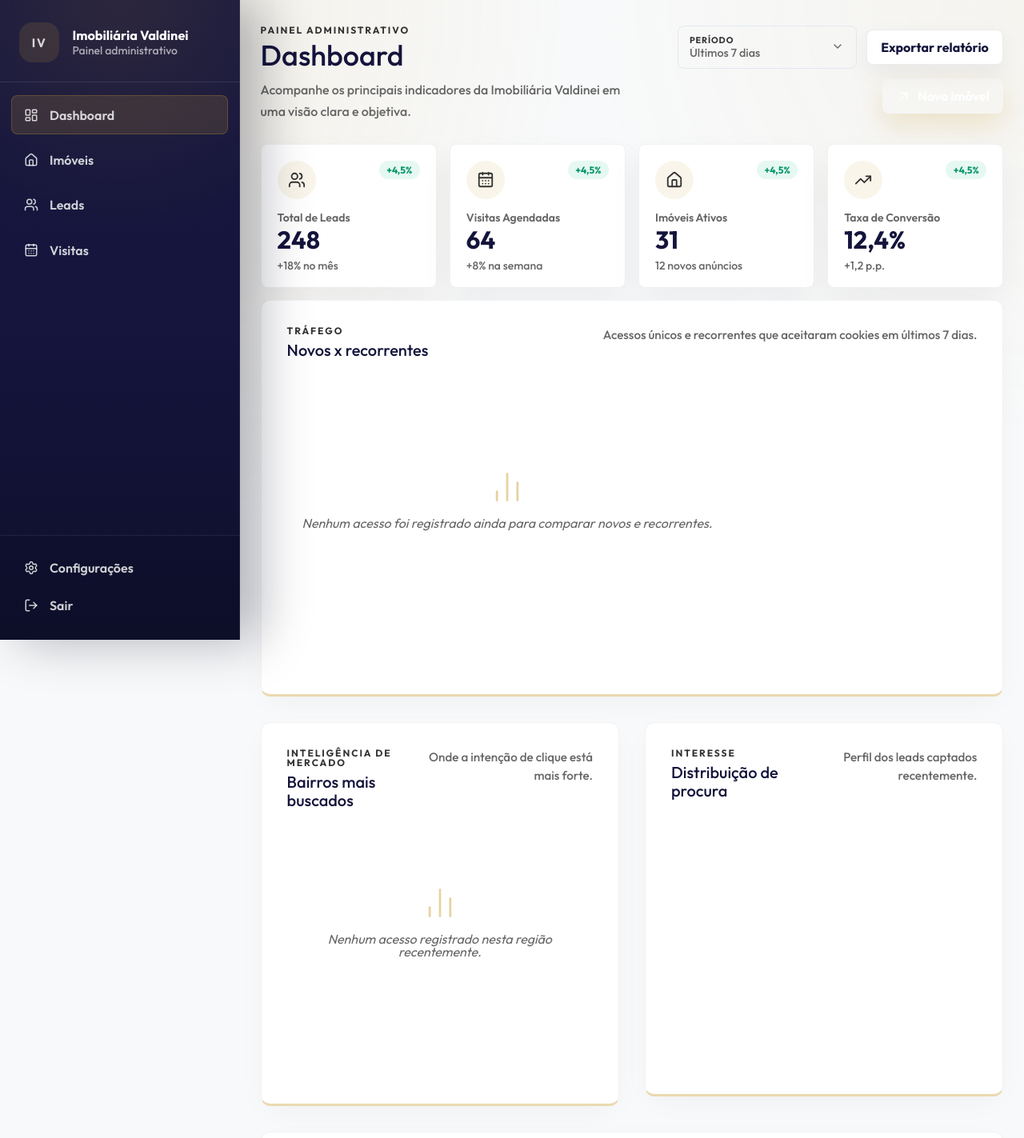
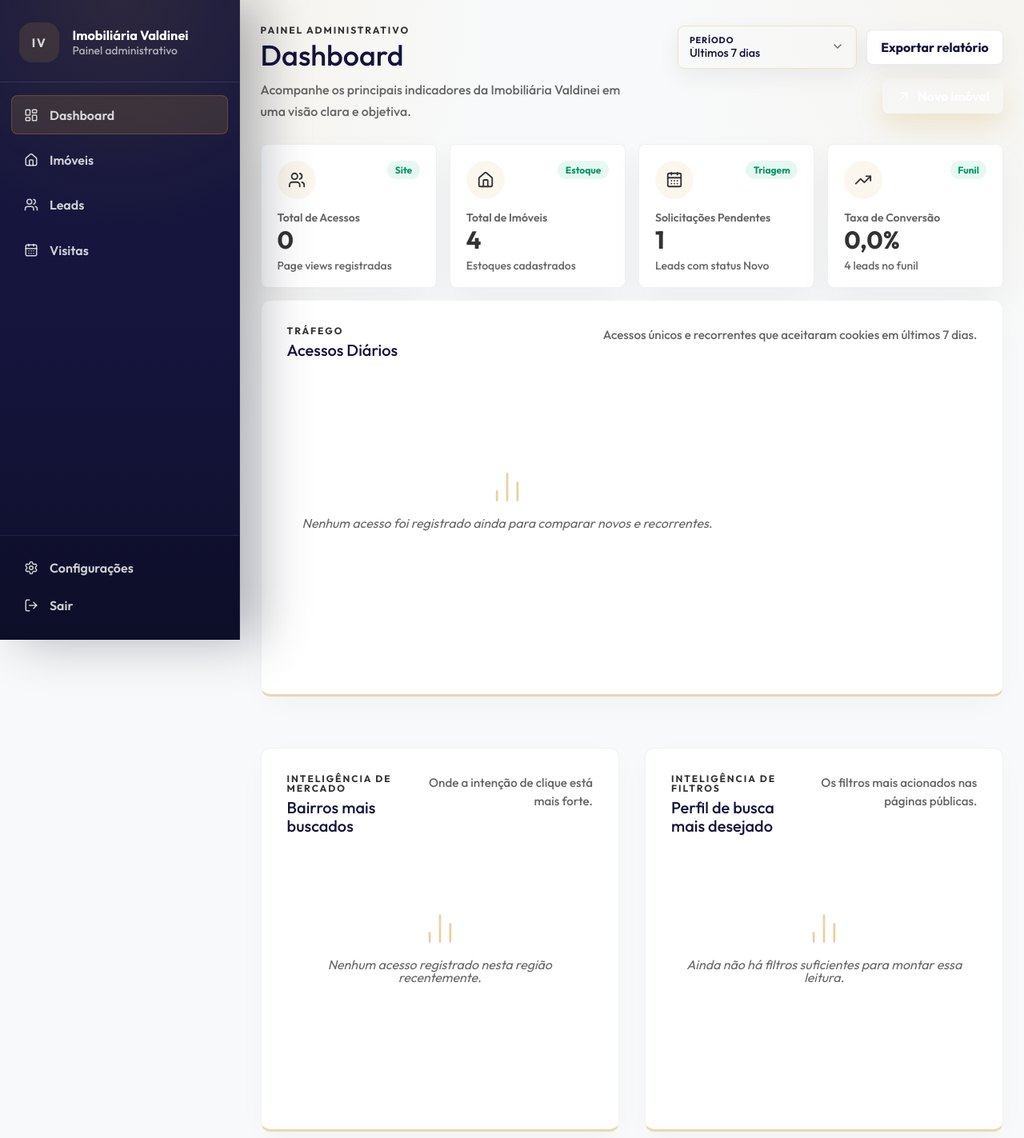
Before and after one commit to The-Wavem/imobiliaria_valdinei, a React (Vite) app: page /admin/dashboard in a window 1280 px wide. Shown: the top 1423 px of the page at 80% size. Built offline with nearby package versions, Linux system fonts and the light colour scheme.

Commit message:
TD-27 Atualiza Dashboard e gerencia armazenamento local de leads e propriedades

```diff
--- a/src/pages/admin/Dashboard.jsx
+++ b/src/pages/admin/Dashboard.jsx
@@ -4,11 +4,8 @@ import {
   Bar,
   BarChart,
   CartesianGrid,
-  Cell,
   Legend,
   LabelList,
-  Pie,
-  PieChart,
   ResponsiveContainer,
   Tooltip,
   XAxis,
@@ -18,34 +15,9 @@ import { BarChart2, CalendarDays, ArrowUpRight, Home, TrendingUp, Users } from "
 import AdminSidebar from "@components/layout/AdminSidebar";
 import Select from "@components/ui/Select/Select.jsx";
 import { FILTERS_STORAGE_KEY } from "@utils/analytics";
+import { initialProperties } from "@pages/admin/PropertyManager.jsx";
+import { initialRequests } from "@pages/admin/LeadsManager.jsx";
 import styles from "./Dashboard.module.css";
-
-const metricCards = [
-  {
-    label: "Total de Leads",
-    value: "248",
-    detail: "+18% no mês",
-    icon: Users,
-  },
-  {
-    label: "Visitas Agendadas",
-    value: "64",
-    detail: "+8% na semana",
-    icon: CalendarDays,
-  },
-  {
-    label: "Imóveis Ativos",
-    value: "31",
-    detail: "12 novos anúncios",
-    icon: Home,
-  },
-  {
-    label: "Taxa de Conversão",
-    value: "12,4%",
-    detail: "+1,2 p.p.",
-    icon: TrendingUp,
-  },
-];
 
 const periodOptions = [
   { label: "Últimos 7 dias", value: "7d" },
@@ -54,15 +26,8 @@ const periodOptions = [
 ];
 
 const ACCESS_HISTORY_STORAGE_KEY = "@valdinei:access_history";
-
-const interestData = [
-  { name: "Residencial", value: 46 },
-  { name: "Comercial", value: 24 },
-  { name: "Lançamentos", value: 18 },
-  { name: "Alto Padrão", value: 12 },
-];
-
-const chartPalette = ["var(--color-brand-primary)", "rgba(20, 20, 60, 0.9)", "rgba(71, 85, 105, 0.95)", "rgba(148, 163, 184, 0.95)"];
+const PROPERTIES_STORAGE_KEY = "@valdinei:properties";
+const LEADS_STORAGE_KEY = "@valdinei:leads";
 
 const routeLabels = {
   "/admin/dashboard": "Dashboard",
@@ -104,6 +69,7 @@ const trafficTotalLabelStyle = {
   fontWeight: 700,
 };
 
+const numberFormatter = new Intl.NumberFormat("pt-BR");
 const monthLabels = ["Jan", "Fev", "Mar", "Abr", "Mai", "Jun", "Jul", "Ago", "Set", "Out", "Nov", "Dez"];
 
 function padNumber(value) {
@@ -207,6 +173,11 @@ function readJsonFromLocalStorage(storageKey, fallbackValue) {
   }
 }
 
+function readJsonArrayFromLocalStorage(storageKey, fallbackValue) {
+  const value = readJsonFromLocalStorage(storageKey, fallbackValue);
+  return Array.isArray(value) ? value : fallbackValue;
+}
+
 function loadBairrosData() {
   const stats = readJsonFromLocalStorage("@valdinei:bairros", {});
 
@@ -220,6 +191,14 @@ function loadAccessHistory() {
   return readJsonFromLocalStorage(ACCESS_HISTORY_STORAGE_KEY, {});
 }
 
+function loadProperties() {
+  return readJsonArrayFromLocalStorage(PROPERTIES_STORAGE_KEY, initialProperties);
+}
+
+function loadRequests() {
+  return readJsonArrayFromLocalStorage(LEADS_STORAGE_KEY, initialRequests);
+}
+
 function loadFilterUsage() {
   const stats = readJsonFromLocalStorage(FILTERS_STORAGE_KEY, {});
 
@@ -230,19 +209,43 @@ function loadFilterUsage() {
     .slice(0, 7);
 }
 
+function sumPageViews(history) {
+  return Object.values(history).reduce((total, record) => total + normalizeAccessRecord(record).total, 0);
+}
+
+function formatMetricValue(value) {
+  return numberFormatter.format(value);
+}
+
+function formatRate(value) {
+  return `${value.toFixed(1).replace(".", ",")}%`;
+}
+
 export default function Dashboard() {
   const { pathname } = useLocation();
   const [period, setPeriod] = useState("7d");
   const [accessHistory, setAccessHistory] = useState(() => loadAccessHistory());
   const [bairrosData, setBairrosData] = useState(() => loadBairrosData());
   const [filtersData, setFiltersData] = useState(() => loadFilterUsage());
+  const [totalAccess, setTotalAccess] = useState(() => sumPageViews(loadAccessHistory()));
+  const [totalProperties, setTotalProperties] = useState(() => loadProperties().length);
+  const [pendingLeads, setPendingLeads] = useState(() => loadRequests().filter((request) => request.status === "Novo").length);
+  const [totalLeads, setTotalLeads] = useState(() => loadRequests().length);
   const title = routeLabels[pathname] ?? routeLabels["/admin/dashboard"];
   const periodLabel = periodOptions.find((option) => option.value === period)?.label ?? "Últimos 7 dias";
 
   const reloadAnalyticsData = () => {
-    setAccessHistory(loadAccessHistory());
+    const nextAccessHistory = loadAccessHistory();
+    const nextProperties = loadProperties();
+    const nextRequests = loadRequests();
+
+    setAccessHistory(nextAccessHistory);
     setBairrosData(loadBairrosData());
     setFiltersData(loadFilterUsage());
+    setTotalAccess(sumPageViews(nextAccessHistory));
+    setTotalProperties(nextProperties.length);
+    setPendingLeads(nextRequests.filter((request) => request.status === "Novo").length);
+    setTotalLeads(nextRequests.length);
   };
 
   useEffect(() => {
@@ -251,7 +254,13 @@ export default function Dashboard() {
     };
 
     const handleStorageUpdate = (event) => {
-      if (event.key === ACCESS_HISTORY_STORAGE_KEY || event.key === "@valdinei:bairros" || event.key === FILTERS_STORAGE_KEY) {
+      if (
+        event.key === ACCESS_HISTORY_STORAGE_KEY ||
+        event.key === "@valdinei:bairros" ||
+        event.key === FILTERS_STORAGE_KEY ||
+        event.key === PROPERTIES_STORAGE_KEY ||
+        event.key === LEADS_STORAGE_KEY
+      ) {
         reloadAnalyticsData();
       }
     };
@@ -315,6 +324,41 @@ export default function Dashboard() {
     };
   }, [accessChartData]);
 
+  const metricCards = useMemo(() => {
+    const conversionRate = totalAccess > 0 ? (totalLeads / totalAccess) * 100 : 0;
+
+    return [
+      {
+        label: "Total de Acessos",
+        value: formatMetricValue(totalAccess),
+        detail: "Page views registradas",
+        icon: Users,
+        badge: "Site",
+      },
+      {
+        label: "Total de Imóveis",
+        value: formatMetricValue(totalProperties),
+        detail: "Estoques cadastrados",
+        icon: Home,
+        badge: "Estoque",
+      },
+      {
+        label: "Solicitações Pendentes",
+        value: formatMetricValue(pendingLeads),
+        detail: "Leads com status Novo",
+        icon: CalendarDays,
+        badge: "Triagem",
+      },
+      {
+        label: "Taxa de Conversão",
+        value: formatRate(conversionRate),
+        detail: `${formatMetricValue(totalLeads)} leads no funil`,
+        icon: TrendingUp,
+        badge: "Funil",
+      },
+    ];
+  }, [pendingLeads, totalAccess, totalLeads, totalProperties]);
+
   return (
     <div className={styles.layout}>
       <AdminSidebar />
@@ -326,8 +370,7 @@ export default function Dashboard() {
               <p className={styles.kicker}>Painel administrativo</p>
               <h1 className={styles.title}>{title}</h1>
               <p className={styles.subtitle}>
-                Acompanhe os principais indicadores da Imobiliária Valdinei em uma visão clara e
-                objetiva.
+                Acompanhe os principais indicadores da Imobiliária Valdinei em uma visão clara e objetiva.
               </p>
             </div>
 
@@ -363,7 +406,7 @@ export default function Dashboard() {
                     <div className={styles.metricIcon} aria-hidden="true">
                       <Icon size={22} />
                     </div>
-                    <span className={styles.metricBadge}>+4,5%</span>
+                    <span className={styles.metricBadge}>{card.badge}</span>
                   </div>
 
                   <p className={styles.metricLabel}>{card.label}</p>
@@ -375,12 +418,11 @@ export default function Dashboard() {
           </section>
 
           <section className={styles.chartsLayout} aria-label="Gráficos do dashboard">
-            <div className={styles.chartsPrimaryGrid}>
-              <article className={`${styles.chartCard} ${styles.chartCardWide}`}>
+            <article className={`${styles.chartCard} ${styles.mainChartCard}`}>
               <div className={styles.chartHeader}>
                 <div>
                   <p className={styles.chartKicker}>Tráfego</p>
-                    <h2 className={styles.chartTitle}>Novos x recorrentes</h2>
+                  <h2 className={styles.chartTitle}>Acessos Diários</h2>
                 </div>
                 <p className={styles.chartDescription}>
                   Acessos únicos e recorrentes que aceitaram cookies em {periodLabel.toLowerCase()}.
@@ -411,12 +453,13 @@ export default function Dashboard() {
                             radius={[4, 4, 0, 0]}
                             barSize={28}
                           >
-                              <LabelList content={({ x, y, width, payload }) => {
+                            <LabelList
+                              content={({ x, y, width, payload }) => {
                                 const total = payload?.total ?? 0;
 
                                 return (
                                   <text
-                                    x={(x || 0) + ((width || 0) / 2)}
+                                    x={(x || 0) + (width || 0) / 2}
                                     y={(y || 0) - 8}
                                     textAnchor="middle"
                                     style={trafficTotalLabelStyle}
@@ -424,7 +467,8 @@ export default function Dashboard() {
                                     {total}
                                   </text>
                                 );
-                              }} />
+                              }}
+                            />
                           </Bar>
                           <Bar
                             dataKey="frequentClients"
@@ -481,9 +525,8 @@ export default function Dashboard() {
                 )}
               </div>
             </article>
-            </div>
 
-            <div className={styles.chartsSecondaryGrid}>
+            <div className={styles.bottomChartsContainer}>
               <article className={styles.chartCard}>
                 <div className={styles.chartHeader}>
                   <div>
@@ -519,42 +562,6 @@ export default function Dashboard() {
               </article>
 
               <article className={styles.chartCard}>
-                <div className={styles.chartHeader}>
-                  <div>
-                    <p className={styles.chartKicker}>Interesse</p>
-                    <h2 className={styles.chartTitle}>Distribuição de procura</h2>
-                  </div>
-                  <p className={styles.chartDescription}>Perfil dos leads captados recentemente.</p>
-                </div>
-
-                <div className={styles.chartBody}>
-                  <ResponsiveContainer width="100%" height="100%">
-                    <PieChart>
-                      <Pie
-                        data={interestData}
-                        dataKey="value"
-                        nameKey="name"
-                        innerRadius={62}
-                        outerRadius={100}
-                        paddingAngle={4}
-                      >
-                        {interestData.map((entry, index) => (
-                          <Cell key={entry.name} fill={chartPalette[index % chartPalette.length]} />
-                        ))}
-                      </Pie>
-                      <Tooltip
-                        contentStyle={tooltipContentStyle}
-                        labelStyle={tooltipLabelStyle}
-                        itemStyle={tooltipItemStyle}
-                      />
-                      <Legend verticalAlign="bottom" height={36} wrapperStyle={{ fontFamily: "var(--font-sans)" }} />
-                    </PieChart>
-                  </ResponsiveContainer>
-                </div>
-              </article>
-            </div>
-
-            <article className={`${styles.chartCard} ${styles.fullWidthCard}`}>
                 <div className={styles.chartHeader}>
                   <div>
                     <p className={styles.chartKicker}>Inteligência de Filtros</p>
@@ -594,6 +601,7 @@ export default function Dashboard() {
                   )}
                 </div>
               </article>
+            </div>
           </section>
         </div>
       </main>
--- a/src/pages/admin/Dashboard.module.css
+++ b/src/pages/admin/Dashboard.module.css
@@ -65,6 +65,19 @@
 
 .periodSelect {
   width: 14rem;
+  --select-border: rgba(199, 156, 49, 0.22);
+  --select-border-hover: var(--color-brand-primary);
+  --select-icon: var(--color-brand-primary);
+  --select-label: var(--color-brand-secondary);
+  --select-value: var(--color-brand-secondary);
+  --select-arrow: var(--color-brand-primary);
+  transition: all 0.3s ease;
+  box-shadow: 0 10px 28px rgba(15, 23, 42, 0.06);
+}
+
+.periodSelect:hover,
+.periodSelect:focus-within {
+  box-shadow: 0 0 0 4px rgba(199, 156, 49, 0.12), 0 12px 28px rgba(15, 23, 42, 0.08);
 }
 
 .secondaryButton,
@@ -113,12 +126,18 @@
 }
 
 .metricCard {
-  background: var(--color-surface);
+  background: #ffffff;
   border: 1px solid rgba(15, 23, 42, 0.06);
   border-radius: var(--radius-md);
   box-shadow: 0 18px 40px rgba(15, 23, 42, 0.05);
   padding: 1.25rem;
   border-bottom: 3px solid var(--color-brand-primary);
+  transition: all 0.3s ease;
+}
+
+.metricCard:hover {
+  transform: translateY(-2px);
+  box-shadow: 0 15px 35px -5px rgba(199, 156, 49, 0.15);
 }
 
 .metricCardTop {
@@ -135,7 +154,7 @@
   width: 3rem;
   height: 3rem;
   border-radius: 50%;
-  background: rgba(199, 156, 49, 0.1);
+  background: rgba(199, 156, 49, 0.08);
   color: var(--color-brand-primary);
 }
 
@@ -160,7 +179,7 @@
 
 .metricValue {
   margin: 0.4rem 0 0;
-  color: var(--color-brand-secondary);
+  color: var(--color-brand-primary);
   font-family: var(--font-display);
   font-size: clamp(1.85rem, 2.4vw, 2.45rem);
   line-height: 1;
@@ -178,18 +197,16 @@
   gap: 2rem;
 }
 
-.chartsPrimaryGrid {
-  display: grid;
-  grid-template-columns: 1fr;
-  gap: 2rem;
-  align-items: start;
+.mainChartCard {
+  grid-column: 1 / -1;
+  width: 100%;
 }
 
-.chartsSecondaryGrid {
+.bottomChartsContainer {
   display: grid;
   grid-template-columns: repeat(2, minmax(0, 1fr));
   gap: 2rem;
-  align-items: start;
+  margin-top: 2rem;
 }
 
 .chartCard {
@@ -197,19 +214,21 @@
   flex-direction: column;
   min-height: 25rem;
   padding: 2rem;
-  background: var(--color-surface);
+  background: #ffffff;
   border: 1px solid rgba(15, 23, 42, 0.06);
   border-radius: var(--radius-lg);
   box-shadow: 0 10px 40px -10px rgba(0, 0, 0, 0.05);
   border-bottom: 3px solid rgba(199, 156, 49, 0.38);
+  transition: all 0.3s ease;
 }
 
-.chartCardWide {
-  min-height: 31rem;
+.chartCard:hover {
+  transform: translateY(-3px);
+  box-shadow: 0 15px 35px -5px rgba(199, 156, 49, 0.15);
 }
 
-.fullWidthCard {
-  min-height: 24rem;
+.mainChartCard {
+  min-height: 31rem;
 }
 
 .chartHeader {
@@ -422,8 +441,7 @@
     grid-template-columns: repeat(2, minmax(0, 1fr));
   }
 
-  .chartsPrimaryGrid,
-  .chartsSecondaryGrid {
+  .bottomChartsContainer {
     grid-template-columns: 1fr;
   }
 
@@ -431,7 +449,7 @@
     grid-template-columns: 1fr;
   }
 
-  .chartCardWide {
+  .mainChartCard {
     min-height: 31rem;
   }
 }
--- a/src/pages/admin/LeadsManager.jsx
+++ b/src/pages/admin/LeadsManager.jsx
@@ -1,4 +1,4 @@
-import { useMemo, useState } from "react";
+import { useEffect, useMemo, useState } from "react";
 import { Eye, MessageCircle, Search } from "lucide-react";
 import AdminSidebar from "@components/layout/AdminSidebar";
 import Input from "@components/ui/Input/Input.jsx";
@@ -56,7 +56,7 @@ function getRequestStatusColor(status) {
   return requestStatusColor[status] || "novo";
 }
 
-const initialRequests = [
+export const initialRequests = [
   {
     id: 1,
     date: "21/05/2026 09:14",
@@ -152,8 +152,29 @@ function parseBrazilianDateTime(dateValue) {
   ).getTime();
 }
 
+const LEADS_STORAGE_KEY = "@valdinei:leads";
+
+function readStoredRequests() {
+  if (typeof window === "undefined") {
+    return initialRequests;
+  }
+
+  try {
+    const rawValue = window.localStorage.getItem(LEADS_STORAGE_KEY);
+
+    if (!rawValue) {
+      return initialRequests;
+    }
+
+    const parsedValue = JSON.parse(rawValue);
+    return Array.isArray(parsedValue) ? parsedValue : initialRequests;
+  } catch {
+    return initialRequests;
+  }
+}
+
 export default function LeadsManager() {
-  const [requests, setRequests] = useState(initialRequests);
+  const [requests, setRequests] = useState(() => readStoredRequests());
   const [selectedRequest, setSelectedRequest] = useState(null);
   const [isDetailsOpen, setIsDetailsOpen] = useState(false);
   const [searchTerm, setSearchTerm] = useState("");
@@ -161,6 +182,15 @@ export default function LeadsManager() {
   const [filterType, setFilterType] = useState("Todos");
   const [currentPage, setCurrentPage] = useState(1);
   const itemsPerPage = 10;
+
+  useEffect(() => {
+    if (typeof window === "undefined") {
+      return;
+    }
+
+    window.localStorage.setItem(LEADS_STORAGE_KEY, JSON.stringify(requests));
+    window.dispatchEvent(new CustomEvent("valdinei:analytics-update", { detail: { type: "leads" } }));
+  }, [requests]);
 
   const metrics = useMemo(
     () =>
--- a/src/pages/admin/PropertyManager.jsx
+++ b/src/pages/admin/PropertyManager.jsx
@@ -1,4 +1,4 @@
-import { useMemo, useState } from "react";
+import { useEffect, useMemo, useState } from "react";
 import {
   Bath,
   BedDouble,
@@ -37,7 +37,7 @@ const categoryOptions = [
   { label: "Comprar", value: "Comprar" },
 ];
 
-const initialProperties = [
+export const initialProperties = [
   {
     id: 1,
     title: "Casa térrea com piscina",
@@ -172,6 +172,27 @@ const currencyFormatter = new Intl.NumberFormat("pt-BR", {
   maximumFractionDigits: 0,
 });
 
+const PROPERTIES_STORAGE_KEY = "@valdinei:properties";
+
+function readStoredProperties() {
+  if (typeof window === "undefined") {
+    return initialProperties;
+  }
+
+  try {
+    const rawValue = window.localStorage.getItem(PROPERTIES_STORAGE_KEY);
+
+    if (!rawValue) {
+      return initialProperties;
+    }
+
+    const parsedValue = JSON.parse(rawValue);
+    return Array.isArray(parsedValue) ? parsedValue : initialProperties;
+  } catch {
+    return initialProperties;
+  }
+}
+
 function formatCurrency(value) {
   return currencyFormatter.format(Number(value || 0));
 }
@@ -220,7 +241,7 @@ function normalizeForm(property = emptyForm) {
 }
 
 export default function PropertyManager() {
-  const [properties, setProperties] = useState(initialProperties);
+  const [properties, setProperties] = useState(() => readStoredProperties());
   const [availableTypes, setAvailableTypes] = useState([
     "Casa",
     "Apartamento",
@@ -248,6 +269,15 @@ export default function PropertyManager() {
   const [newType, setNewType] = useState("");
   const [newFeature, setNewFeature] = useState("");
   const [newPhotoUrl, setNewPhotoUrl] = useState("");
+
+  useEffect(() => {
+    if (typeof window === "undefined") {
+      return;
+    }
+
+    window.localStorage.setItem(PROPERTIES_STORAGE_KEY, JSON.stringify(properties));
+    window.dispatchEvent(new CustomEvent("valdinei:analytics-update", { detail: { type: "properties" } }));
+  }, [properties]);
 
   const typeOptions = useMemo(
     () => [
```
Lines whose indentation alone changed are shown as unchanged.
